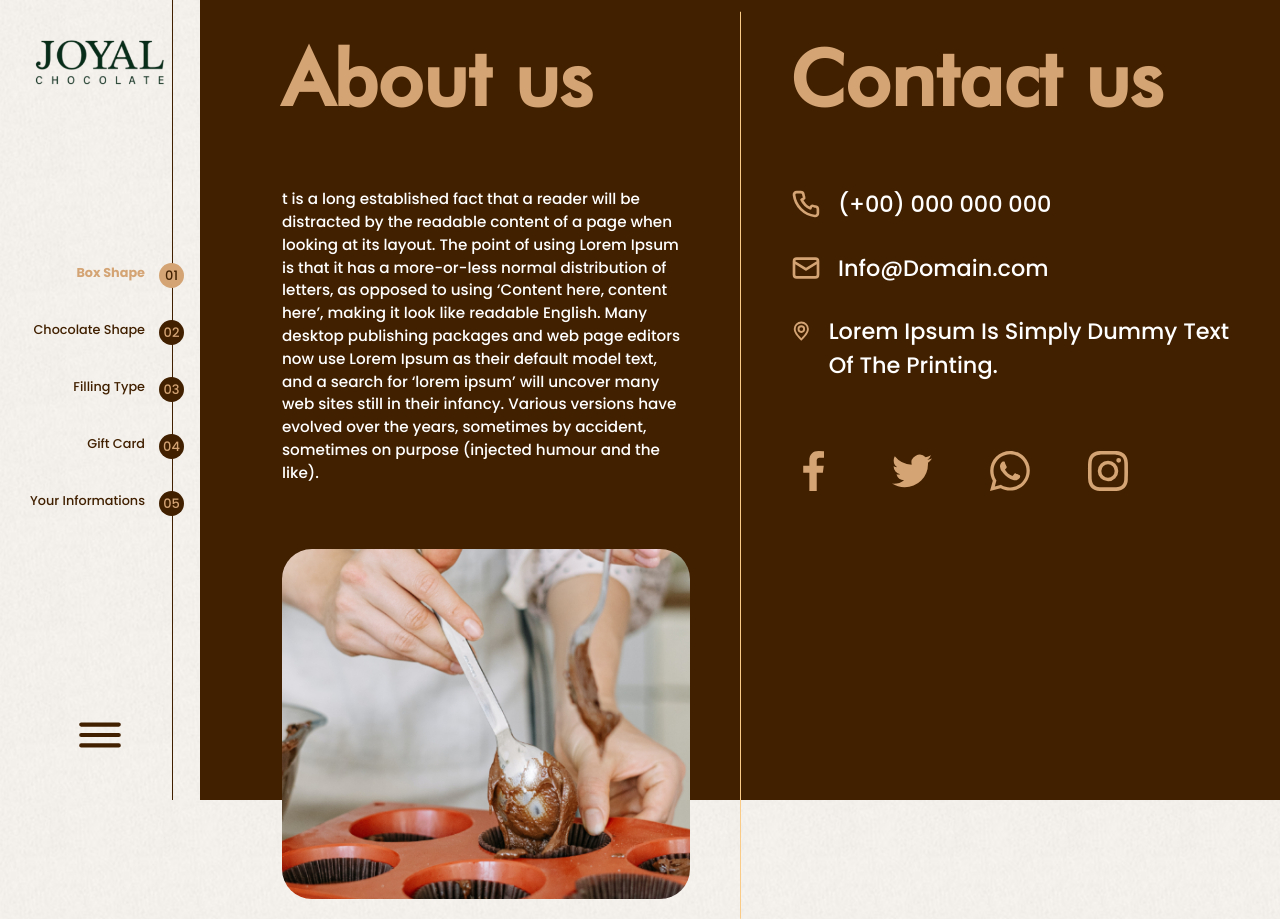
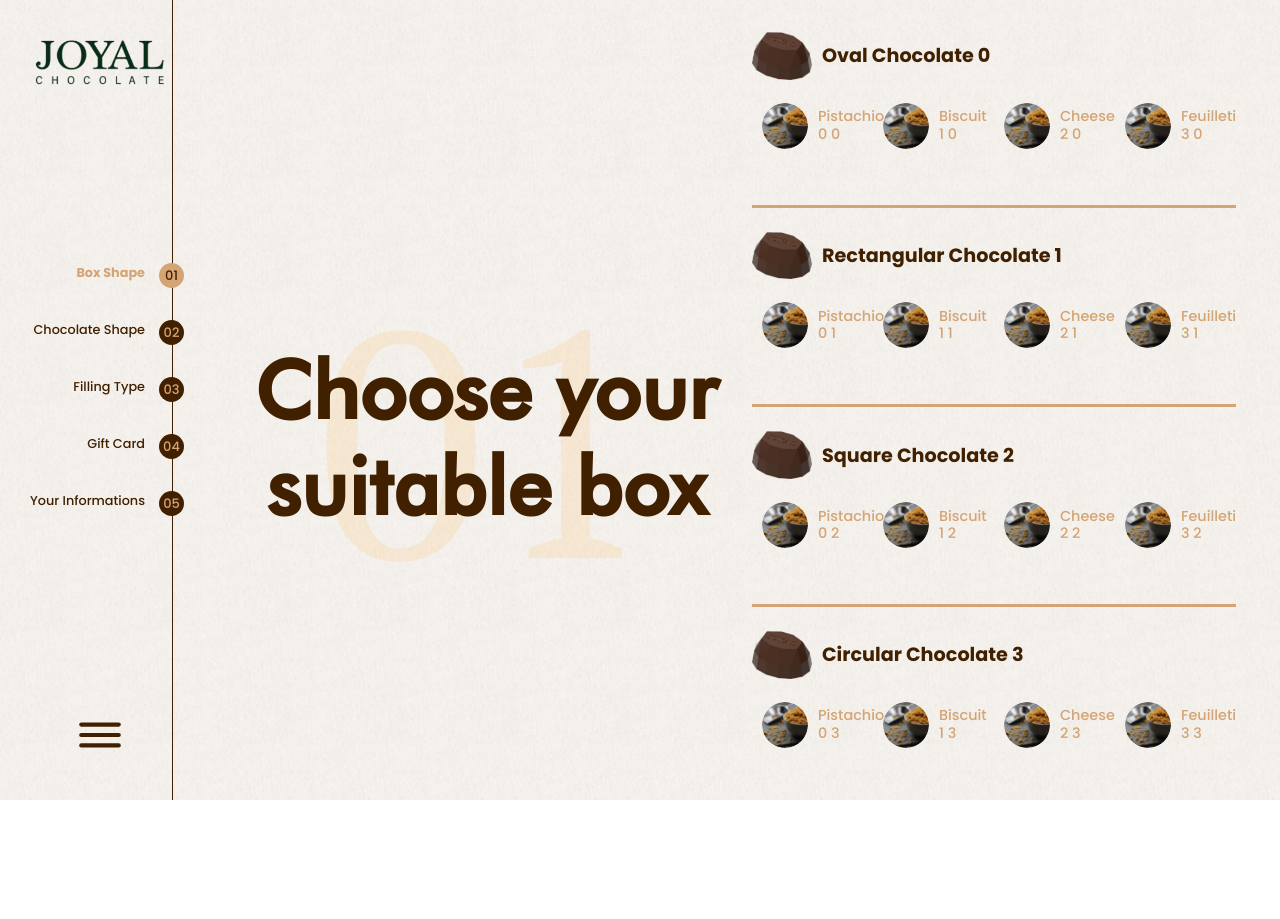
Before and after one commit to abdalkadermorgan/joyal-chocolate, a React (Create React App) app: page / in a window 1280 px wide. After the commit the page ends 800 px from the top, so only its background shows below. Built offline with nearby package versions, Linux system fonts and the light colour scheme.

Commit message:
add fix last page

```diff
--- a/src/App.js
+++ b/src/App.js
@@ -4,18 +4,16 @@ import './assets/css/app.css'
 import Sidebar from './components/Layout/Sidebar';
 import SelectTitle from './components/Layout/SelectTitle';
 import TypeBox from './components/Steps/SelectBox';
-import AboutUs from './components/pages/AboutUs';
 
 function App() {
   return (
     // <Container fluid>
       <Fragment>
         <Sidebar />
-        <div id='main-content' className='about-us-main'>
+        <div id='main-content'>
           <Row className='h-100 align-items-center justify-content-center form-content'>
-            {/* <SelectTitle />
-            <TypeBox /> */}
-            <AboutUs />
+            <SelectTitle />
+            <TypeBox />
           </Row>
         </div>
       </Fragment>
--- a/src/components/Steps/SelectBox.js
+++ b/src/components/Steps/SelectBox.js
@@ -20,7 +20,7 @@ const SelectBox = () => {
 
   return (
     <Col lg={6}>
-      <OrderNumber />
+      <FillingType />
     </Col>
   );
 };
--- a/src/components/Type/FillingType.js
+++ b/src/components/Type/FillingType.js
@@ -8,24 +8,18 @@ import { images } from "../../assets/images";
 import data from "../data.json";
 
 const FillingType = () => {
-  const [key, setKey] = useState('');
 
+  const [select, setSelect] = useState();
   const chocolate_type = data.chocolate_type;
-  const filling_type = chocolate_type.map((type) => type.filling_type);
-  // const merge = filling_type.map((merge) => merge);
 
 
-  //   console.log("c =>", chocolate_type);
-  //   console.log("f =>", merge);
-  console.log("kkk =>", key);
   return chocolate_type.map((type, i) => (
-
     <div className="select-filling" key={`filing-${i}`}>
       <div className="chocolate-content">
         <div className="chocolate-img">
           <img src={images.ovalChocolate} alt="" />
         </div>
-        <h4>{type.name}</h4>
+        <h4>{type.name} {i}</h4>
       </div>
       <div
         className='tab-main'
@@ -38,7 +32,13 @@ const FillingType = () => {
           slidesPerView={4}
         >
           {type.filling_type.map((filling, index) => (
-            <SwiperSlide key={`filling-type-${index}`}>
+            <SwiperSlide
+              key={`filling-type-${index}${i}`}
+              onClick={() => {
+                setSelect(filling);
+                console.log(filling);
+              }}
+            >
               <div className='filling-type'>
                 <div className="tab-header">
                   <div className="tab-header_img">
@@ -46,22 +46,24 @@ const FillingType = () => {
                   </div>
                   <div className="tab-header_title">
                     <h4>
-                      {filling.name}
+                      {filling.name} {index} {i}
                     </h4>
                   </div>
                 </div>
               </div>
             </SwiperSlide>
           ))}
+              <div className="marge-with">
+                <span>Marge With: </span>
+                {select?.marge?.map((marge, ii) => (
+                  <div className='' key={`marge-${ii}`}>
+                    <p>{marge.name}{ii}</p>
+                  </div>
+                ))}
+              </div>
         </Swiper>
-        {/* <div className="marge-with">
-              <span>Marge With: </span>
-              {filling.marge.map((marge) => (
-                <p>{marge.name}</p>
-              ))}
-            </div> */}
       </div>
-    </div>
+    </div >
   ));
 };
 
```
Also changed, not shown: src/out.json (added, +14 -0 lines).
